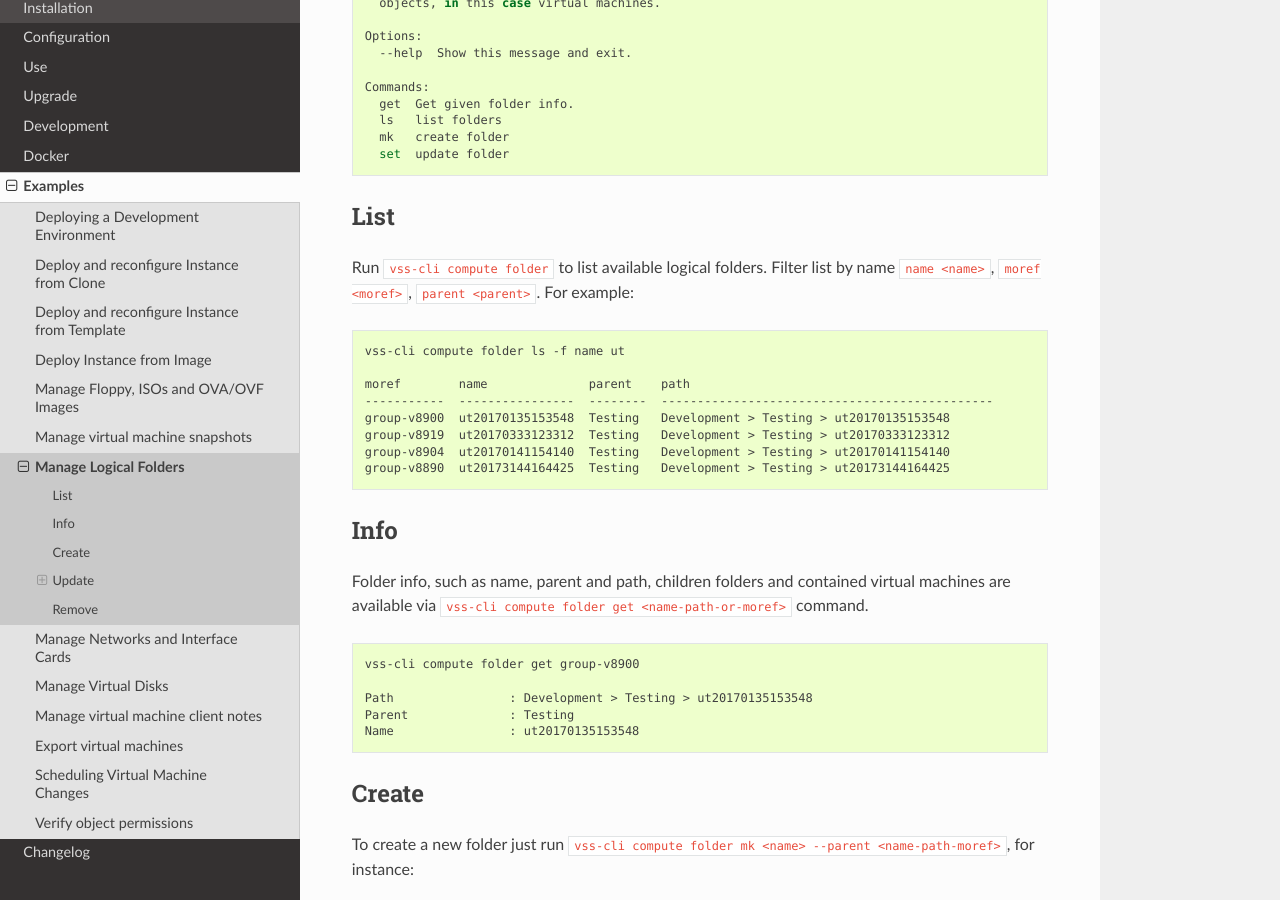
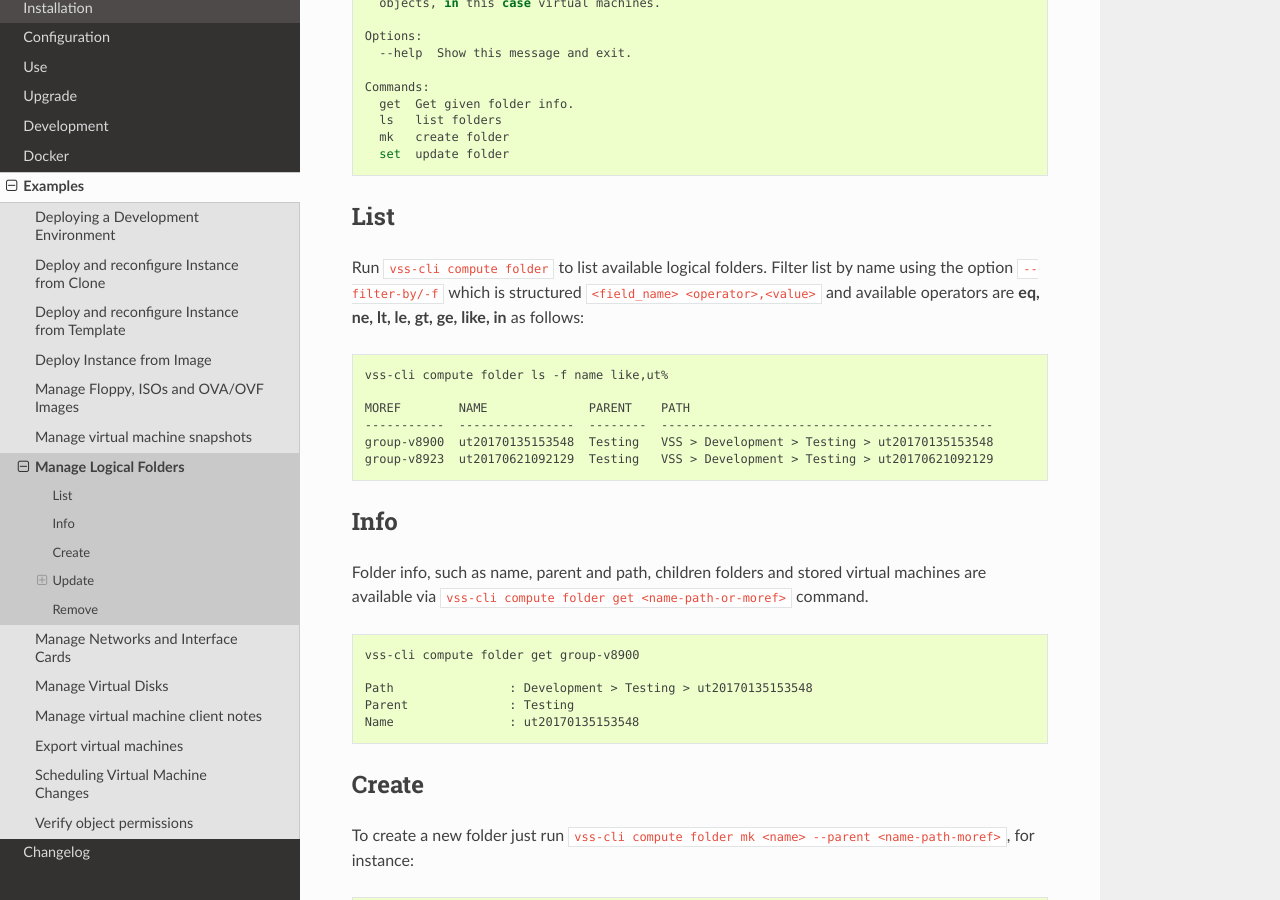
Before and after one commit to EIS-ITS/vss-cli, a Sphinx documentation site: the page built from docs/examples/folder.rst, in a window 1280 px wide and 900 px high, scrolled down 455 px. Built offline with Sphinx 7.4.7 and the Read the Docs theme 2.0.0, drawn with Linux system fonts in a browser that asks for light colours; the version number could not be read and is left out.

Commit message:
Issue #114: ⚡️compute/folder/ls add options to filter and sort - Update compute folder ls command   - vss_cli/const.py   - vss_cli/plugins/compute_plugins/folder.py - Update DOCS   - docs/examples/deploy-clone.rst   - docs/examples/deploy-image.rst   - docs/examples/deploy-os.rst   - docs/examples/deploy-template.rst   - docs/examples/folder.rst   - docs/examples/verify-permission.rst - fixes #114

```diff
--- a/docs/examples/deploy-clone.rst
+++ b/docs/examples/deploy-clone.rst
@@ -119,7 +119,8 @@ Logical folders can be listed by running ``vss-cli compute folder ls``. Select t
 
 .. code-block:: bash
 
-    vss-cli compute folder ls -f name API
+    vss-cli compute folder ls -f name like,API%
+
     moref        name     parent    path
     -----------  -------  --------  ----------------------------
     group-v6736  APIDemo  jm        jm > Demo
--- a/docs/examples/deploy-image.rst
+++ b/docs/examples/deploy-image.rst
@@ -191,7 +191,8 @@ Logical folders can be listed by running ``vss-cli compute folder ls``. Select t
 
 .. code-block:: bash
 
-    vss-cli compute folder ls -f name API
+    vss-cli compute folder ls -f name like,API%
+
     moref        name     parent    path
     -----------  -------  --------  ----------------------------
     group-v6736  APIDemo  jm        jm > APIDemo
--- a/docs/examples/deploy-os.rst
+++ b/docs/examples/deploy-os.rst
@@ -83,7 +83,8 @@ Logical folders can be listed by running ``vss-cli compute folder ls``. Select t
 
 .. code-block:: bash
 
-    vss-cli compute folder ls -f name API
+    vss-cli compute folder ls -f name like,API%
+
     moref        name     parent    path
     -----------  -------  --------  ----------------------------
     group-v6736  APIDemo  jm        jm > APIDemo
--- a/docs/examples/deploy-template.rst
+++ b/docs/examples/deploy-template.rst
@@ -142,7 +142,8 @@ Logical folders can be listed by running ``vss-cli compute folder ls``. Select t
 
 .. code-block:: bash
 
-    vss-cli compute folder ls -f name API
+    vss-cli compute folder ls -f name like,API%
+
     moref        name     parent    path
     -----------  -------  --------  ----------------------------
     group-v6736  APIDemo  jm        jm > APIDemo
--- a/docs/examples/folder.rst
+++ b/docs/examples/folder.rst
@@ -35,24 +35,24 @@ a specific folder you have permission on.
 List
 ----
 Run ``vss-cli compute folder`` to list available logical folders. Filter list by
-name ``name <name>``, ``moref <moref>``, ``parent <parent>``. For example:
+name using the option ``--filter-by/-f`` which is structured ``<field_name> <operator>,<value>``
+and available operators are **eq, ne, lt, le, gt, ge, like, in** as follows:
 
 .. code-block:: bash
 
-    vss-cli compute folder ls -f name ut
+    vss-cli compute folder ls -f name like,ut%
 
-    moref        name              parent    path
+    MOREF        NAME              PARENT    PATH
     -----------  ----------------  --------  ----------------------------------------------
-    group-v8900  ut20170135153548  Testing   Development > Testing > ut20170135153548
-    group-v8919  ut20170333123312  Testing   Development > Testing > ut20170333123312
-    group-v8904  ut20170141154140  Testing   Development > Testing > ut20170141154140
-    group-v8890  ut20173144164425  Testing   Development > Testing > ut20173144164425
+    group-v8900  ut20170135153548  Testing   VSS > Development > Testing > ut20170135153548
+    group-v8923  ut20170621092129  Testing   VSS > Development > Testing > ut20170621092129
+
 
 Info
 ----
 
 Folder info, such as name, parent and path, children folders and
-contained virtual machines are available via
+stored virtual machines are available via
 ``vss-cli compute folder get <name-path-or-moref>`` command.
 
 .. code-block:: bash
--- a/docs/examples/verify-permission.rst
+++ b/docs/examples/verify-permission.rst
@@ -25,7 +25,7 @@ folder ``moref`` can be queried by ``vss compute folder ls`` as follows:
 
 .. code-block:: bash
 
-    vss-cli compute folder ls -f name Folder
+    vss-cli compute folder ls -f name like,Folder%
 
     moref        name     parent    path
     -----------  -------  --------  ----------------------------
```
Also changed, not shown: other parts of docs/examples/verify-permission.rst (+2 -1 lines), .bumpversion.cfg, 4 other files.
